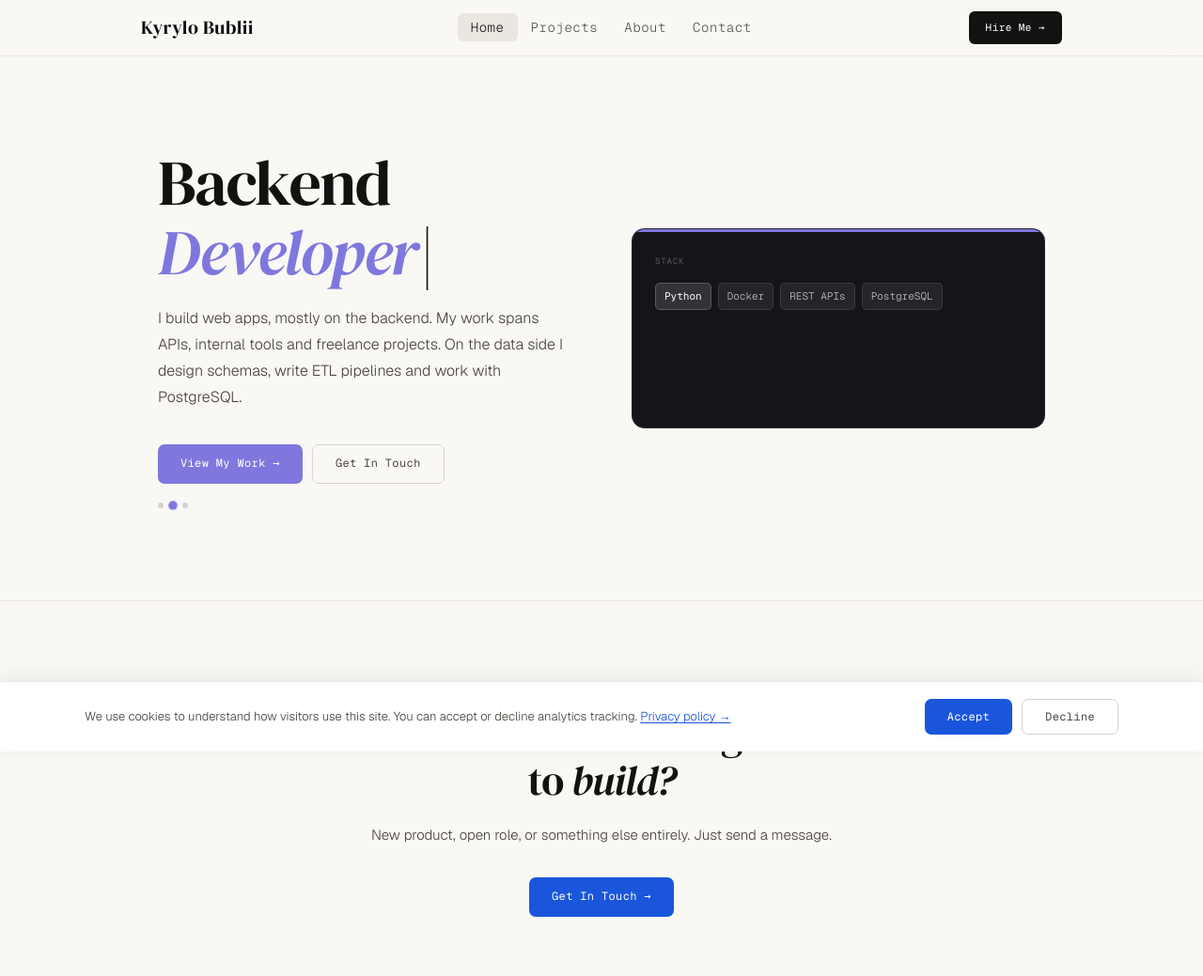
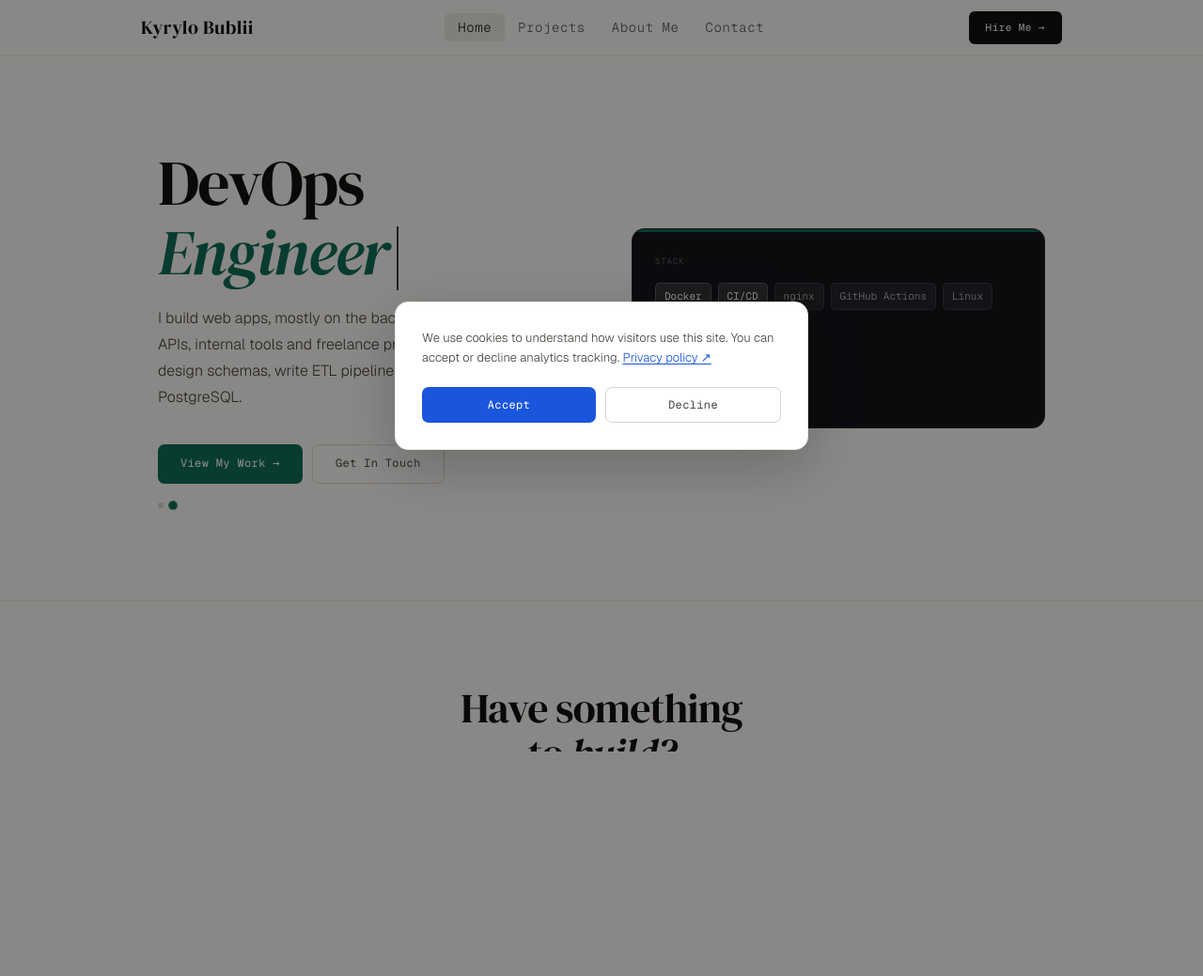
Before and after one commit to KyryloBublii/digital-cv, a Flask app: page / in a window 1280 px wide. Shown: the top 1039 px of the page at 94% size. After the commit the page ends 800 px from the top, so only its background shows below. Run offline with Flask 3, Linux system fonts and the light colour scheme; data that the repository does not hold is empty.

Commit message:
Change customer side styling

```diff
--- a/static/css/custom.css
+++ b/static/css/custom.css
@@ -377,15 +377,6 @@ nav {
   gap: 20px;
   margin-bottom: 48px;
 }
-.s-label {
-  font-family: var(--fm);
-  font-size: 11px;
-  font-weight: 300;
-  letter-spacing: 0.1em;
-  text-transform: uppercase;
-  color: var(--accent);
-  margin-bottom: 10px;
-}
 .s-title {
   font-family: var(--fd);
   font-weight: 400;
@@ -701,17 +692,6 @@ nav {
    EXPERIENCE
 ═══════════════════════════════════════════════ */
 .exp-cols { display: grid; grid-template-columns: 1fr 1fr; gap: 40px; }
-.exp-col-head {
-  font-family: var(--fm);
-  font-size: 10.5px;
-  font-weight: 400;
-  letter-spacing: 0.1em;
-  text-transform: uppercase;
-  color: var(--accent);
-  margin-bottom: 24px;
-  padding-bottom: 16px;
-  border-bottom: 1px solid var(--ink-5);
-}
 .exp-item {
   background: var(--surface);
   border: 1px solid var(--ink-5);
@@ -758,14 +738,6 @@ nav {
   display: flex;
   flex-direction: column;
   gap: 4px;
-}
-.cert-issuer {
-  font-family: var(--fm);
-  font-size: 10.5px;
-  font-weight: 400;
-  letter-spacing: 0.08em;
-  text-transform: uppercase;
-  color: var(--accent);
 }
 .cert-date {
   font-family: var(--fm);
@@ -951,10 +923,6 @@ footer {
   #projects-top {
     padding-top: calc(var(--nav-h) + 24px);
   }
-  #projects-top .s-label {
-    margin-top: 0;
-    padding-top: 0;
-  }
   #home {
     min-height: unset;
     padding-bottom: 24px;
--- a/templates/404.html
+++ b/templates/404.html
@@ -1,5 +1,5 @@
 {% extends "base.html" %}
-{% block title %}404 — Page Not Found{% endblock %}
+{% block title %}Page Not Found{% endblock %}
 
 {% block content %}
 <section class="s" style="min-height:60vh;display:flex;align-items:center;">
--- a/templates/base.html
+++ b/templates/base.html
@@ -64,7 +64,7 @@
     <ul class="nav-links">
       <li><a href="{{ url_for('index') }}"    {% if active_page == 'home'     %}class="active"{% endif %}>Home</a></li>
       <li><a href="{{ url_for('projects') }}" {% if active_page == 'projects' %}class="active"{% endif %}>Projects</a></li>
-      <li><a href="{{ url_for('about') }}"    {% if active_page == 'about'    %}class="active"{% endif %}>About</a></li>
+      <li><a href="{{ url_for('about') }}"    {% if active_page == 'about'    %}class="active"{% endif %}>About Me</a></li>
       <li><a href="{{ url_for('contact') }}"  {% if active_page == 'contact'  %}class="active"{% endif %}>Contact</a></li>
     </ul>
     <div class="nav-right">
--- a/templates/consent.html
+++ b/templates/consent.html
@@ -4,21 +4,40 @@
   <style>
     #consent-banner {
       position: fixed;
-      bottom: 0; left: 0; right: 0;
+      inset: 0;
       z-index: 900;
+      display: flex;
+      align-items: center;
+      justify-content: center;
+      padding: 24px;
+      background: rgba(0,0,0,0.45);
+      animation: cb-fade 240ms ease both;
+    }
+    .cb-card {
+      width: 100%;
+      max-width: 440px;
+      max-height: calc(100vh - 48px);
+      overflow-y: auto;
       background: var(--surface);
-      border-top: 1px solid var(--ink-5);
-      box-shadow: 0 -4px 24px rgba(0,0,0,0.07);
-      padding: 18px var(--gap);
+      border: 1px solid var(--ink-5);
+      border-radius: 14px;
+      box-shadow: 0 18px 60px rgba(0,0,0,0.22);
+      padding: 28px;
+      animation: cb-rise 260ms cubic-bezier(0.16, 1, 0.3, 1) both;
+    }
+    @keyframes cb-fade { from { opacity: 0; } to { opacity: 1; } }
+    @keyframes cb-rise {
+      from { opacity: 0; transform: translateY(12px) scale(0.98); }
+      to   { opacity: 1; transform: none; }
+    }
+    @media (prefers-reduced-motion: reduce) {
+      #consent-banner, .cb-card { animation: none; }
     }
     .cb-inner {
-      max-width: var(--max);
-      margin: 0 auto;
       display: flex;
-      align-items: center;
-      justify-content: space-between;
-      gap: 24px;
-      flex-wrap: wrap;
+      flex-direction: column;
+      align-items: stretch;
+      gap: 20px;
     }
     .cb-text {
       font-family: var(--fb);
@@ -30,7 +49,16 @@
       min-width: 200px;
     }
     .cb-text a { color: var(--accent); text-decoration: underline; text-underline-offset: 2px; }
-    .cb-actions { display: flex; gap: 10px; flex-shrink: 0; align-items: center; }
+    .cb-actions { display: flex; gap: 10px; align-items: center; }
+    .cb-actions button, .cb-actions .btn-primary, .cb-actions .btn-ghost {
+      flex: 1;
+      justify-content: center;
+    }
+    .cb-actions form { flex: 1; display: flex; }
+    /* No-JS by default; the inline script below flips the banner to .cb-js */
+    #consent-banner #cb-js-actions { display: none; }
+    #consent-banner.cb-js #cb-js-actions { display: flex; }
+    #consent-banner.cb-js .cb-nojs { display: none; }
     .cb-nojs-note {
       font-family: var(--fm);
       font-size: 11px;
@@ -41,23 +69,21 @@
       margin: 0 auto;
     }
     @media (max-width: 560px) {
-      .cb-inner { flex-direction: column; align-items: flex-start; }
-      .cb-actions { width: 100%; }
-      .cb-actions button, .cb-actions .btn-primary, .cb-actions .btn-ghost {
-        flex: 1;
-        justify-content: center;
-      }
+      .cb-card { padding: 22px; }
+      .cb-actions { flex-direction: column; align-items: stretch; }
     }
   </style>
+
+  <div class="cb-card">
 
   <div class="cb-inner">
     <p class="cb-text">
       We use cookies to understand how visitors use this site.
       You can accept or decline analytics tracking.
-      <a href="{{ url_for('privacy') }}">Privacy policy →</a>
+      <a href="{{ url_for('privacy') }}" target="_blank" rel="noopener" hx-boost="false">Privacy policy ↗</a>
     </p>
 
-    {# JS-powered HTMX buttons — hidden via noscript style below when JS is off #}
+    {# JS-powered HTMX buttons — shown only once the .cb-js class is set #}
     <div class="cb-actions" id="cb-js-actions">
       <button class="btn-primary"
               hx-post="/set-consent"
@@ -72,9 +98,8 @@
     </div>
   </div>
 
-  {# No-JS fallback: hide the HTMX buttons and provide regular form submits #}
-  <noscript>
-    <style>#cb-js-actions { display: none; }</style>
+  {# No-JS fallback: plain form submits, hidden by CSS as soon as JS runs #}
+  <div class="cb-nojs">
     <div class="cb-inner" style="padding-top:8px;">
       <p class="cb-nojs-note">JavaScript is disabled — no analytics are loaded.</p>
       <div class="cb-actions">
@@ -88,9 +113,12 @@
         </form>
       </div>
     </div>
-  </noscript>
+  </div>
+
+  </div>
 
 </div>
+<script>document.getElementById('consent-banner').className = 'cb-js';</script>
 
 <script>
   (function () {
@@ -116,16 +144,30 @@
       document.head.appendChild(s);
     }
 
+    /* Lock page scroll while the modal is open */
+    var _prevOverflow = document.body.style.overflow;
+    document.body.style.overflow = 'hidden';
+
+    function _dismiss() {
+      document.body.style.overflow = _prevOverflow;
+      var el = document.getElementById('consent-banner');
+      if (el) el.remove();
+    }
+
     window._consentAccept = function () {
       _initGA();
-      var el = document.getElementById('consent-banner');
-      if (el) el.remove();
+      _dismiss();
     };
 
-    window._consentDecline = function () {
+    window._consentDecline = _dismiss;
+
+    /* Re-assert the modal state after HTMX swaps the page content */
+    document.body.addEventListener('htmx:afterSwap', function () {
       var el = document.getElementById('consent-banner');
-      if (el) el.remove();
-    };
+      if (!el) return;
+      el.className = 'cb-js';
+      document.body.style.overflow = 'hidden';
+    });
   })();
 </script>
 
--- a/templates/index.html
+++ b/templates/index.html
@@ -60,7 +60,6 @@
   <div class="wrap">
     <div class="s-head rv">
       <div>
-        <div class="s-label">Selected Work</div>
         <h2 class="s-title">Featured <em>Projects</em></h2>
       </div>
       <a href="{{ url_for('projects') }}" class="btn-ghost">All Projects →</a>
@@ -106,7 +105,6 @@
 <section class="s">
   <div class="wrap">
     <div class="rv" style="text-align:center;max-width:560px;margin:0 auto;">
-      <div class="s-label" style="text-align:center;">Work with me</div>
       <h2 class="s-title" style="margin-bottom:20px;">Have something<br>to <em>build?</em></h2>
       <p style="font-size:15px;font-weight:300;color:var(--ink-2);line-height:1.8;margin-bottom:32px;">
         New product, open role, or something else entirely. Just send a message.
@@ -119,13 +117,15 @@
 <script>
 (function () {
   var roles = [
-    { title: ["Data",    "Engineer"],  color: "#0f6e56", stack: { primary: ["Python", "ETL"],               secondary: ["PostgreSQL", "SQL"] } },
-    { title: ["Backend", "Developer"], color: "#7f77dd", stack: { primary: ["Python"],                      secondary: ["Docker", "REST APIs", "PostgreSQL"] } },
-    { title: ["Python",  "Developer"], color: "#ba7517", stack: { primary: ["Python", "FastAPI", "Django"], secondary: ["SQLAlchemy", "Supabase", "pytest"] } },
+    { title: ["Python", "Developer"], color: "#ba7517", stack: { primary: ["Python", "FastAPI", "Django", "Flask"], secondary: ["SQLAlchemy", "PostgreSQL", "pytest"] } },
+    { title: ["DevOps", "Engineer"],  color: "#0f6e56", stack: { primary: ["Docker", "CI/CD"],                       secondary: ["nginx", "GitHub Actions", "Linux"] } },
   ];
 
   // ── Build typewriter title ────────────────────────────────────
   var titleBlock = document.getElementById('hero-title-block');
+  /* Clear first: on an HTMX history restore the cached snapshot already
+     holds the nodes an earlier run built, so appending would double them. */
+  titleBlock.innerHTML = '';
   var twLine1 = document.createElement('span');
   twLine1.className = 'hero-title-line1';
   var twLine2 = document.createElement('em');
@@ -136,6 +136,7 @@
 
   // ── Build dots ────────────────────────────────────────────────
   var dotsEl = document.getElementById('hero-dots');
+  dotsEl.innerHTML = '';
   roles.forEach(function (role, i) {
     var dot = document.createElement('span');
     dot.className = 'hero-dot' + (i === 0 ? ' active' : '');
@@ -145,6 +146,7 @@
 
   // ── Build chip groups ─────────────────────────────────────────
   var chipsWrap = document.getElementById('stack-chips-wrap');
+  chipsWrap.innerHTML = '';
   roles.forEach(function (role, i) {
     var group = document.createElement('div');
     group.className = 'stack-chips-group' + (i === 0 ? ' active' : '');
@@ -166,10 +168,20 @@
   bar.style.background = roles[0].color;
   cta.style.background = roles[0].color;
 
+  /* Each homepage render claims a new run id. Timers left over from an
+     earlier render see a newer id (or a detached title block) and bow out,
+     so exactly one loop runs — and it keeps running after HTMX swaps. */
+  var runId = (window._heroRun || 0) + 1;
+  window._heroRun = runId;
+  function alive() {
+    return window._heroRun === runId && document.body.contains(titleBlock);
+  }
+
   // ── Typewriter helpers ────────────────────────────────────────
   function typeInto(el, text, speed, cb) {
     var i = 0;
     function tick() {
+      if (!alive()) return;
       el.textContent = text.slice(0, i);
       i++;
       if (i <= text.length) { setTimeout(tick, speed); }
@@ -180,6 +192,7 @@
 
   function deleteFrom(el, speed, cb) {
     function tick() {
+      if (!alive()) return;
       if (el.textContent.length === 0) { cb && cb(); return; }
       el.textContent = el.textContent.slice(0, -1);
       setTimeout(tick, speed);
@@ -209,12 +222,9 @@
     chipGroups[current].classList.add('active');
   }
 
-  /* Stop the animation loop if HTMX navigates away from the homepage */
-  document.body.addEventListener('htmx:beforeSwap', function () { window._heroDead = true; });
-
   // ── Cycle ─────────────────────────────────────────────────────
   function cycle() {
-    if (window._heroDead) return;
+    if (!alive()) return;
     deleteFrom(twLine2, 38, function () {
       setTimeout(function () {
         deleteFrom(twLine1, 38, function () {
--- a/templates/privacy.html
+++ b/templates/privacy.html
@@ -1,5 +1,5 @@
 {% extends "base.html" %}
-{% block title %}Privacy Policy / Kyrylo Bublii{% endblock %}
+{% block title %}Privacy Policy{% endblock %}
 {% block description %}Privacy policy for kyrylobublii.com — what data is collected, why, and how to withdraw consent or request deletion.{% endblock %}
 
 {% block content %}
@@ -41,7 +41,6 @@
   <div class="wrap">
     <div class="s-head rv">
       <div>
-        <div class="s-label">Legal</div>
         <h1 class="s-title">Privacy <em>Policy</em></h1>
       </div>
     </div>
--- a/templates/project_detail.html
+++ b/templates/project_detail.html
@@ -1,5 +1,5 @@
 {% extends "base.html" %}
-{% block title %}{{ project.title }} / Kyrylo Bublii{% endblock %}
+{% block title %}{{ project.title }}{% endblock %}
 {% block description %}{{ project.description }}{% endblock %}
 {% block og_type %}article{% endblock %}
 {% block og_image %}{{ project.screenshot or (BASE_URL + '/static/images/og-default.jpg') }}{% endblock %}
@@ -237,7 +237,6 @@
 
     <div class="rv d1 pd-hero-row">
       <div class="pd-hero-left">
-        <div class="s-label">{{ project.year }}</div>
         <h1 class="pd-title">{{ project.title }}</h1>
         <div class="pd-meta">
           <div class="proj-tags" style="margin:0;">
```
Also changed, not shown: templates/about.html (+1 -8 lines), templates/contact.html (+3 -5 lines), templates/projects.html (+1 -13 lines).
